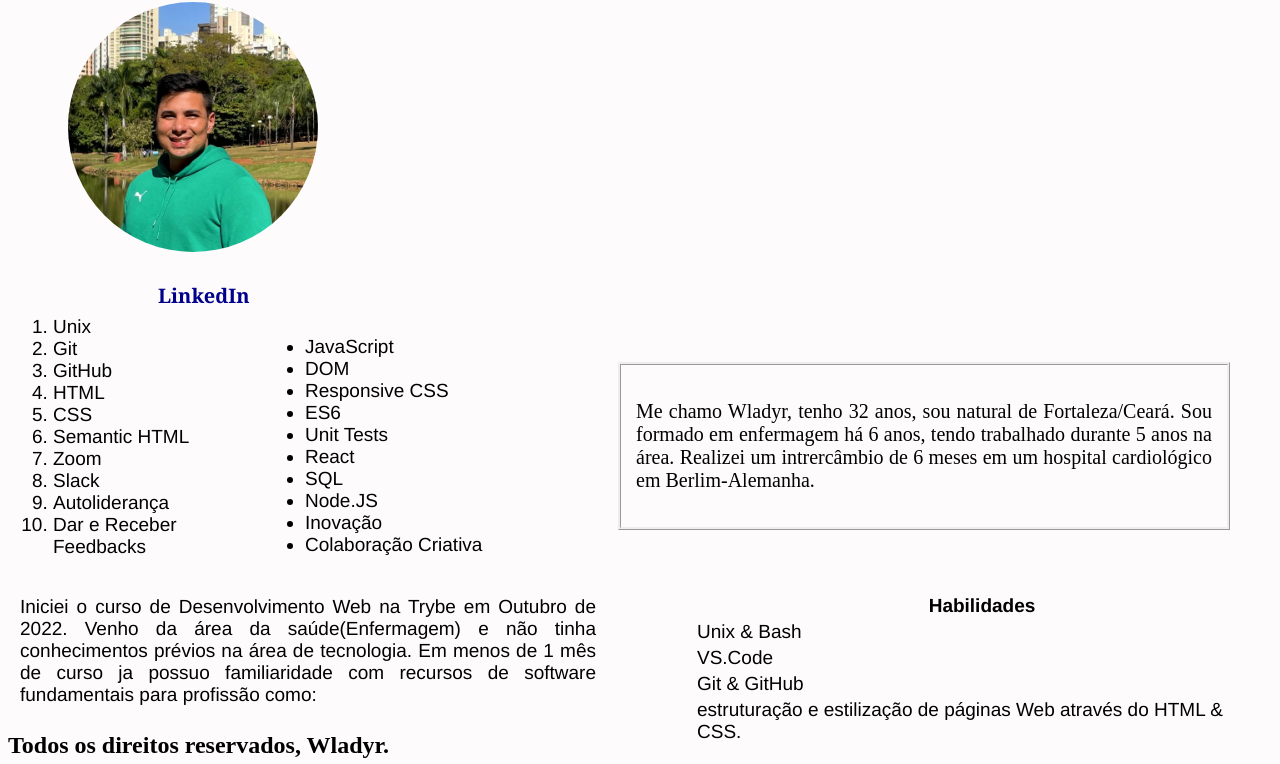
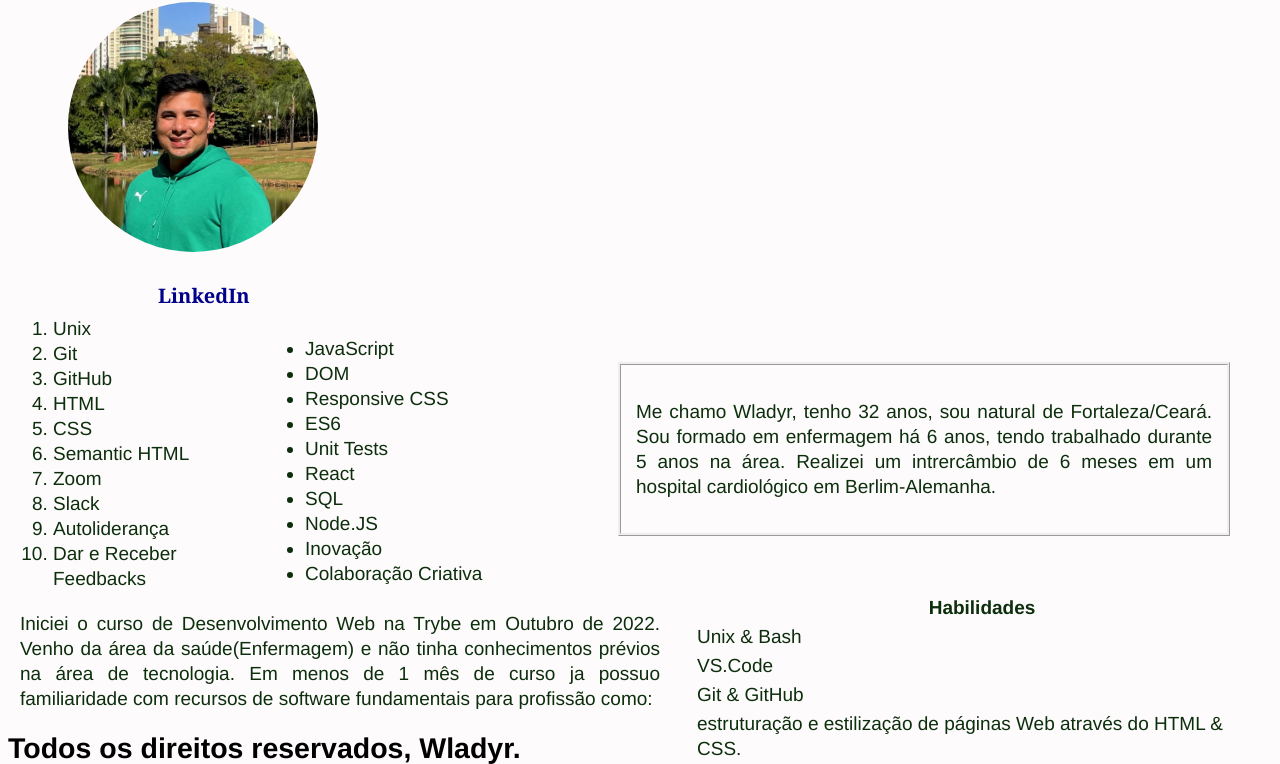
Before and after one commit to wladyrjusta/wladyrJusta.github.io, a website: page index.html in a window 1280 px wide. Shown: the part 88-852 px from the top of the page. Drawn offline with Linux system fonts and the light colour scheme.

Commit message:
Realizadas ultimas alterações em fonte e criadas classes especificas para posicionamento de article e aside.

```diff
--- a/index.html
+++ b/index.html
@@ -43,7 +43,7 @@
         <li>Colaboração Criativa</li>
     </ul>
   </main>
-  <article id="artigo">
+  <article id="artigo" class="lado-direito">
     <p>Iniciei o curso de Desenvolvimento Web na Trybe em Outubro de 2022. Venho da área da saúde(Enfermagem) e não tinha conhecimentos prévios na área de tecnologia. Em menos de 1 mês de curso ja possuo familiaridade com recursos de software fundamentais para profissão como:</p></article>
     <table id="tabela">
       <tr>
@@ -61,8 +61,9 @@
       <tr>
         <td>estruturação e estilização de páginas Web através do HTML & CSS.</td>
       </tr>
+    </table>
 
-  <aside id="lateral">
+  <aside id="lateral" class="lado-esquerdo">
       <p>Me chamo Wladyr, tenho 32 anos, sou natural de Fortaleza/Ceará. Sou formado em enfermagem há 6 anos, tendo trabalhado durante 5 anos na área. Realizei um intrercâmbio de 6 meses em um hospital cardiológico em Berlim-Alemanha.
       </p>
   </aside>
--- a/style.css
+++ b/style.css
@@ -66,6 +66,8 @@ margin-left: 60px;
     text-align: left;
     font-size: 19px;
    font-family:'Franklin Gothic Medium', 'Arial Narrow', Arial, sans-serif;
+   line-height: 25px;
+   color: rgb(12, 46, 12);
 
  }
 
@@ -78,21 +80,28 @@ margin-left: 60px;
     font-size: 17px;
     font-size: 19px;
    font-family:'Franklin Gothic Medium', 'Arial Narrow', Arial, sans-serif;
+   line-height: 25px;
+   color: rgb(12, 46, 12);
  }
 
  #artigo {
-    width: 45%;
-    height: 70px;
-    position: absolute;
-    margin-top: 05px;
-    left: 20px;
-    top: 660px;
     font-size: 20px;
     text-align: justify;
     height: 110px;
     display: block;
     font-size: 19px;
    font-family:'Franklin Gothic Medium', 'Arial Narrow', Arial, sans-serif;
+   line-height: 25px;
+   color: rgb(12, 46, 12);
+ }
+
+ .lado-direito {
+   width: 50%;
+    height: 70px;
+    position: absolute;
+    margin-top: 05px;
+    left: 20px;
+    top: 675px;
  }
 
  #tabela {
@@ -103,22 +112,36 @@ margin-left: 60px;
    width: 45%;
    font-size: 19px;
    font-family:'Franklin Gothic Medium', 'Arial Narrow', Arial, sans-serif;
+   line-height: 25px;
+   color: rgb(12, 46, 12);
 
  }
 
  #lateral {
-    width: 45%;
+
+    font-size: 20px;
+    text-align: justify;
+    border-style: ridge;
+    font-size: 19px;
+   font-family:'Franklin Gothic Medium', 'Arial Narrow', Arial, sans-serif;
+   line-height: 25px;
+   color: rgb(12, 46, 12);
+ }
+
+ .lado-esquerdo {
+   width: 45%;
     padding: 15px;
     position:absolute;
     top: 450px;
     right: 50px;
-    font-size: 20px;
-    text-align: justify;
-    border-style: ridge;
  }
 
  #rodape {
    position: relative;
    width: 100%;
    top: 800px;
+   font-size: 19px;
+   font-family:'Franklin Gothic Medium', 'Arial Narrow', Arial, sans-serif;
+   line-height: 25px;
+   color: black;
  }
```
